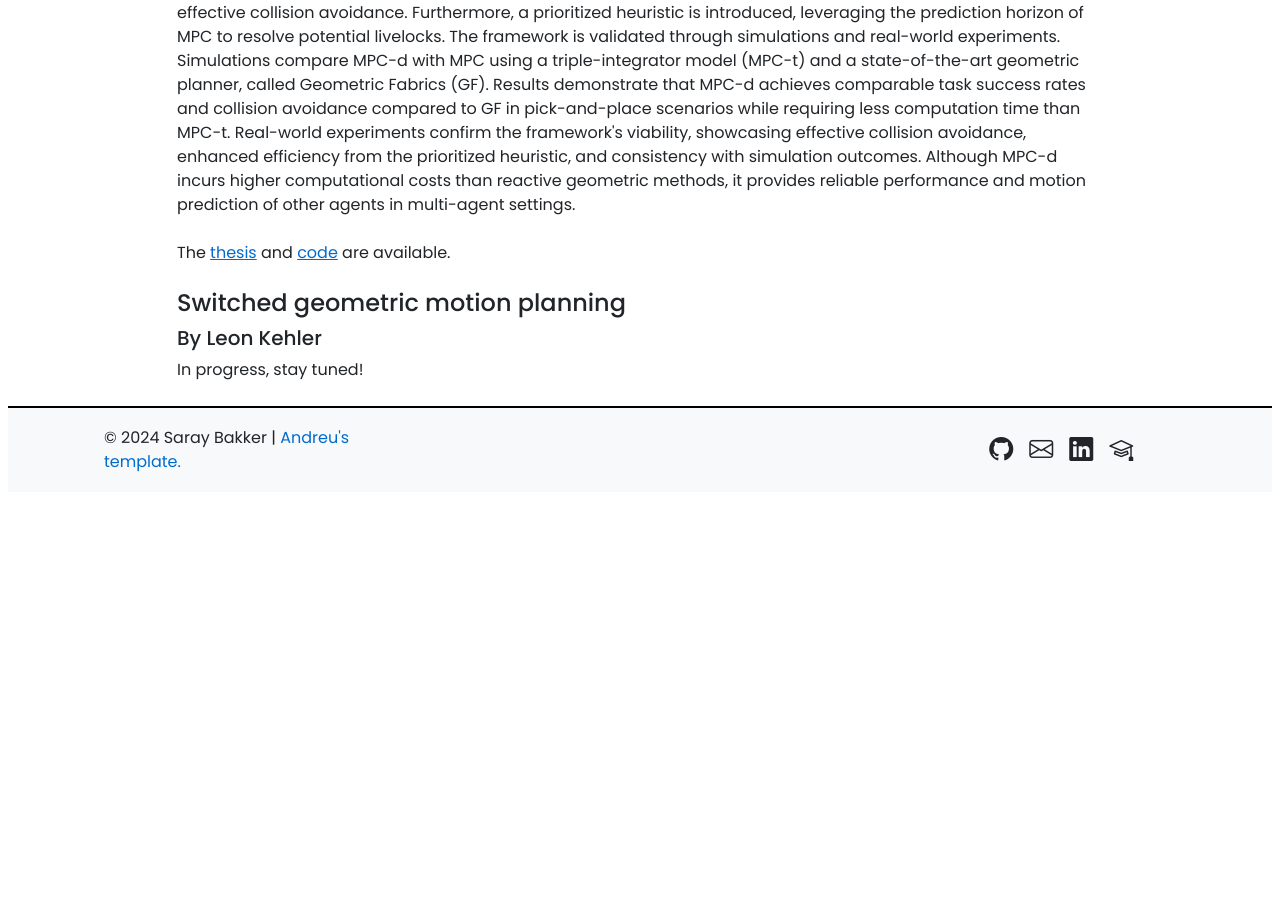
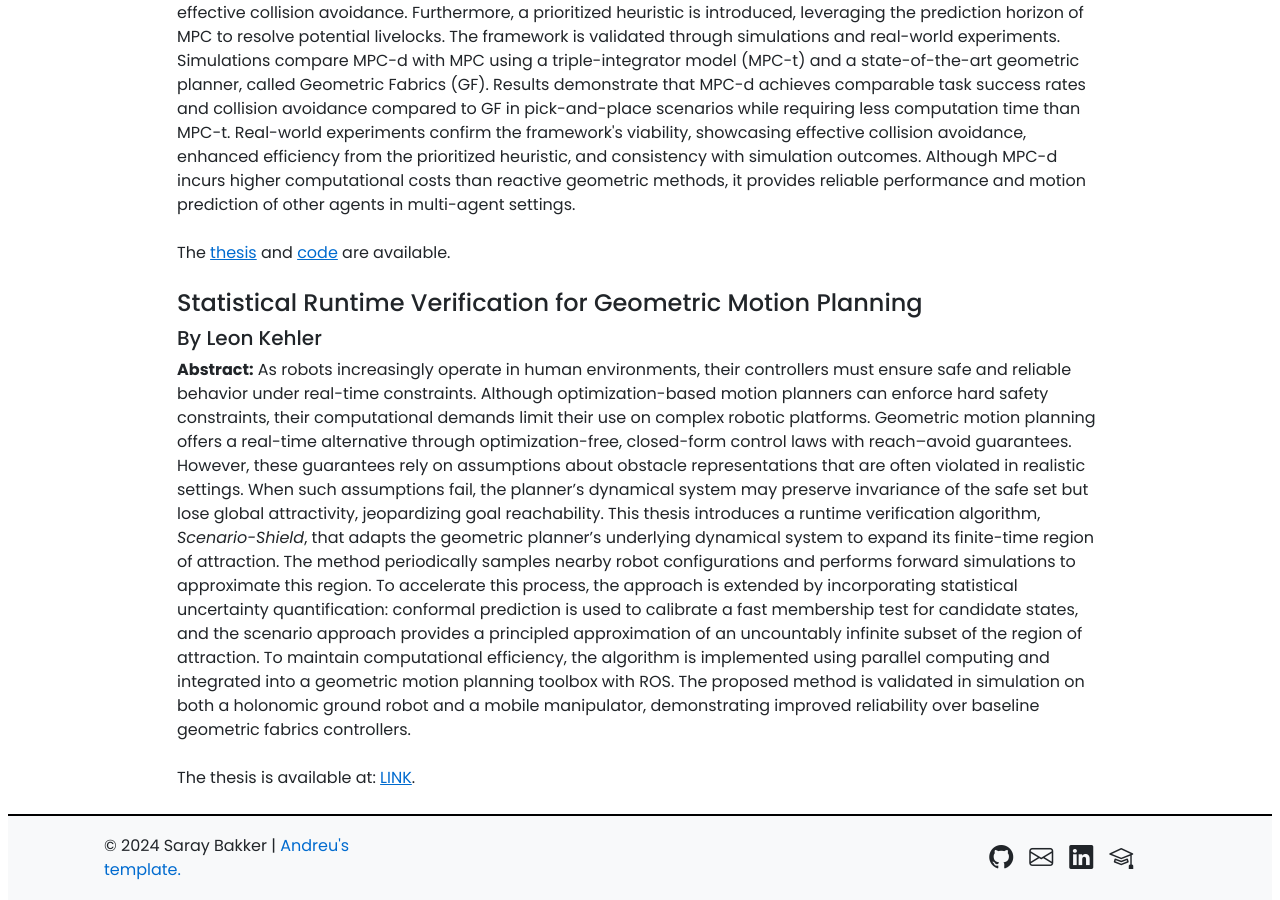
Before and after one commit to saraybakker1/saraybakker1.github.io, a Jekyll site: the page built from education.html, in a window 1280 px wide and 900 px high, scrolled down 951 px. Built offline with Jekyll 4.4.1, drawn with Linux system fonts in a browser that asks for light colours; before the commit the page ends 1443 px from its top, so only the background shows below that; some of the changed text lies outside the part shown.

Commit message:
update Msc of Leon

```diff
--- a/education.html
+++ b/education.html
@@ -34,12 +34,15 @@ Although MPC-d incurs higher computational costs than reactive geometric methods
 The <a href="https://repository.tudelft.nl/record/uuid:c305996b-0034-4e3f-834e-136882ae0172">thesis</a> and <a href="https://github.com/DianeZhao/dinova_mpc">code</a> are available.
 
 <br><br>
-<h4>Switched geometric motion planning</h4>
+<h4>Statistical Runtime Verification for Geometric Motion Planning</h4>
 <h5>By Leon Kehler</h5>
-In progress, stay tuned!
+<b>Abstract:</b> As robots increasingly operate in human environments, their controllers must ensure safe and reliable behavior under real-time constraints. Although optimization-based motion planners can enforce hard safety constraints, their computational demands limit their use on complex robotic platforms. Geometric motion planning offers a real-time alternative through optimization-free, closed-form control laws with reach–avoid guarantees. However, these guarantees rely on assumptions about obstacle representations that are often violated in realistic settings. When such assumptions fail, the planner’s dynamical system may preserve invariance of the safe set but lose global attractivity, jeopardizing goal reachability.
 
-<!-- <p>If you are interested in a Master Thesis or research assignment in task planning, task assigment or multi agent systems in general, feel free to send me a message, or contact Javier Alonso Mora.</p>
-<p>You can check our group website for a full list of current master thesis that are currently being offered <a href="https://autonomousrobots.nl/education/">AMR lab.</a></p> -->
+This thesis introduces a runtime verification algorithm, <em>Scenario-Shield</em>, that adapts the geometric planner’s underlying dynamical system to expand its finite-time region of attraction. The method periodically samples nearby robot configurations and performs forward simulations to approximate this region. To accelerate this process, the approach is extended by incorporating statistical uncertainty quantification: conformal prediction is used to calibrate a fast membership test for candidate states, and the scenario approach provides a principled approximation of an uncountably infinite subset of the region of attraction.
+
+To maintain computational efficiency, the algorithm is implemented using parallel computing and integrated into a geometric motion planning toolbox with ROS. The proposed method is validated in simulation on both a holonomic ground robot and a mobile manipulator, demonstrating improved reliability over baseline geometric fabrics controllers.
+<br><br>
+The thesis is available at: <a href="https://repository.tudelft.nl/record/uuid:043f28e1-fa5c-4ba2-a789-6f32d531472c">LINK</a>.
 
 <!-- <h2>Recommended Resources</h2>
 
```
Also changed, not shown: other parts of education.html (+1 -1 lines).
